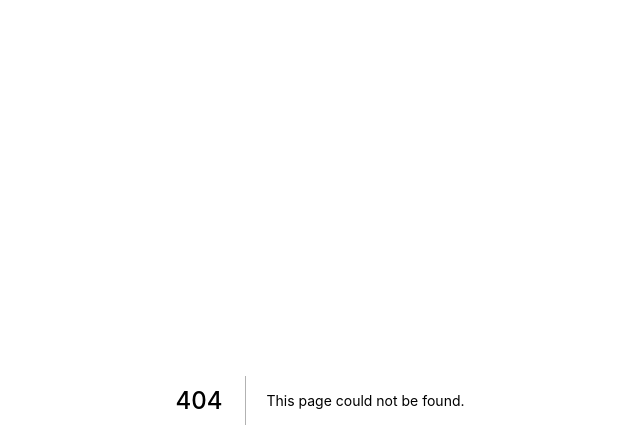
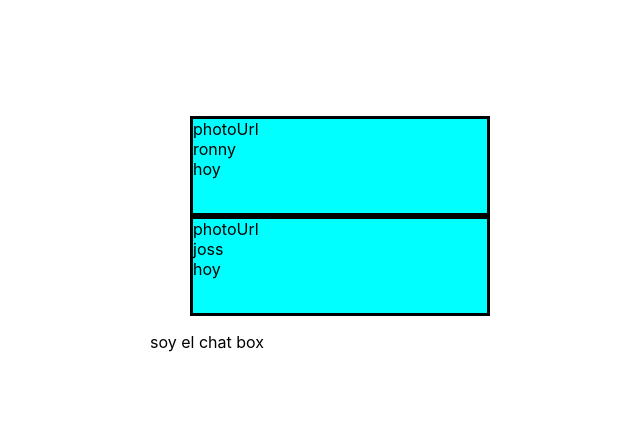
Before and after one commit to DAW-ESFOT/frontend-policrushes, a Next.js app: page /home in a window 1280 px wide. Before the commit this address had no page. Shown: the top 448 px of the page, without its empty margins (320-960 px from the left). Built offline with nearby package versions, Linux system fonts and the light colour scheme.

Commit message:
chat / home layout

```diff
--- a/src/components/CredentialsForm.js
+++ b/src/components/CredentialsForm.js
@@ -130,7 +130,3 @@ export default function CredentialsForm({ switchScreen }) {
     </Container>
   );
 }
-
-CredentialsForm.propTypes = {
-  handleRegister: PropTypes.func.isRequired,
-};
--- /dev/null
+++ b/src/components/chat/ChatBox.js
@@ -0,0 +1,5 @@
+import React from "react";
+
+export default function ChatBox() {
+  return <div>soy el chat box</div>;
+}
--- /dev/null
+++ b/src/components/chat/ChatList.js
@@ -0,0 +1,73 @@
+import React from "react";
+const chats = [
+  {
+    user: {
+      name: "ronny",
+      photoUrl: "photoUrl",
+    },
+    date: "hoy",
+    messages: [
+      {
+        content: "hola ronny",
+        date: "hoy",
+        user: {
+          imageUrl: "",
+          name: "carlos",
+        },
+      },
+      {
+        content: "hola carlos",
+        date: "hoy",
+        user: {
+          imageUrl: "",
+          name: "ronny",
+        },
+      },
+    ],
+  },
+  {
+    user: {
+      name: "joss",
+      photoUrl: "photoUrl",
+    },
+    date: "hoy",
+    messages: [
+      {
+        owner: "user",
+        content: "hola joss",
+        date: "hoy",
+      },
+      {
+        owner: null,
+        content: "hola carlos",
+        date: "hoy",
+      },
+    ],
+  },
+];
+export default function ChatList() {
+  return (
+    <ul>
+      {chats.map((chat) => (
+        <Chat chat={chat} />
+      ))}
+    </ul>
+  );
+}
+
+const Chat = ({ chat }) => {
+  return (
+    <div style={chatStyles}>
+      <div>{chat.user.photoUrl}</div>
+      <div>{chat.user.name}</div>
+      <div>{chat.date}</div>
+    </div>
+  );
+};
+
+const chatStyles = {
+  width: 300,
+  height: 100,
+  border: "solid",
+  backgroundColor: "cyan",
+};
--- /dev/null
+++ b/src/pages/home.js
@@ -0,0 +1,16 @@
+import React from "react";
+import ChatList from "../components/chat/ChatList";
+import ChatBox from "../components/chat/ChatBox";
+
+export default function Home() {
+  return (
+    <div style={{ display: "flex" }}>
+      <div style={{ paddingTop: 100, margin: "0 auto" }}>
+        {/* chat */}
+        <ChatList />
+        <ChatBox />
+        {/* inicio */}
+      </div>
+    </div>
+  );
+}
```
